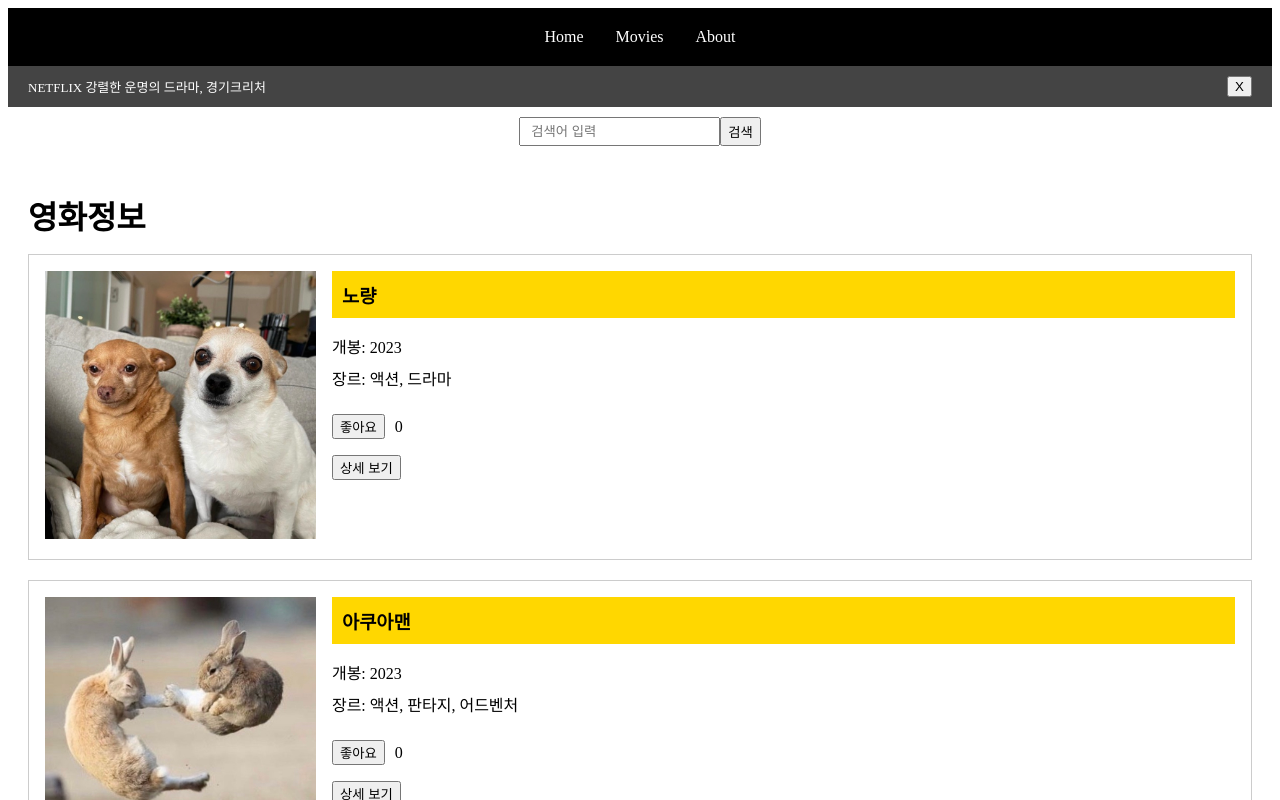
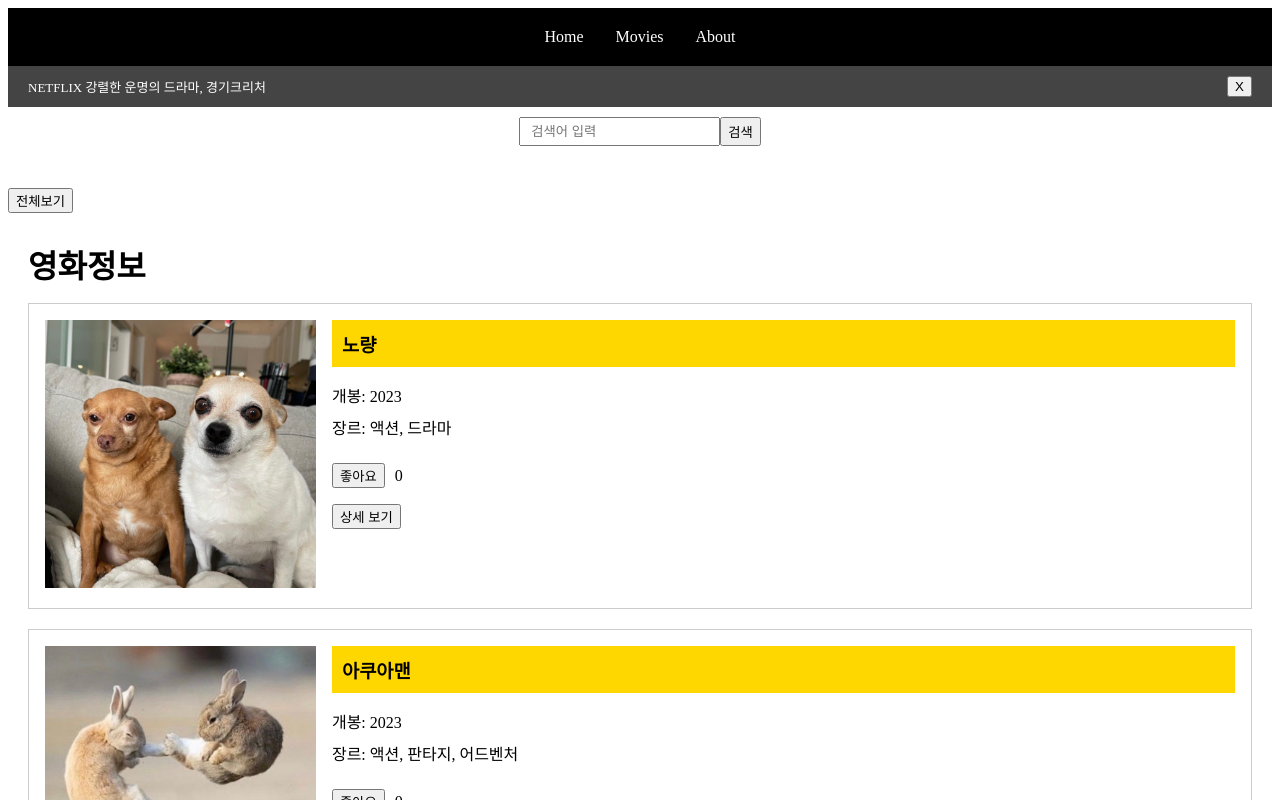
Before and after one commit to JaeHong-Ahn/how_to_vue, a Vue app: page / in a window 1280 px wide. Shown: the top 800 px of the page. Built offline with nearby package versions, Linux system fonts and the light colour scheme.

Commit message:
feat: 전체보기 버튼 추가

```diff
--- a/src/App.vue
+++ b/src/App.vue
@@ -29,6 +29,9 @@ export default {
         return movie.title.includes(title);
       })
     },
+    showAllMovies() {
+      this.data_temp = [...this.data];
+    }
   },
   components: {
     Navbar: Navbar,
@@ -45,6 +48,9 @@ export default {
   <Navbar />
   <Event :text="text" />
   <SearchBar :data="data_temp" @searchMovie="searchMovie($event)"/>
+  <p>
+    <button @click="showAllMovies"> 전체보기 </button>
+  </p>
   <Movies
       :data="data_temp"
       @openModal = "isModal = true; selectedMovie=$event"
```
